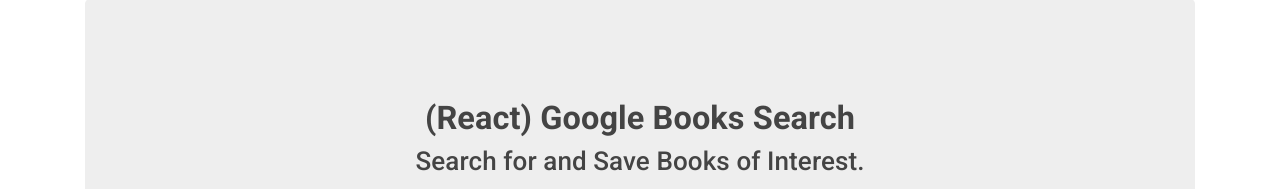
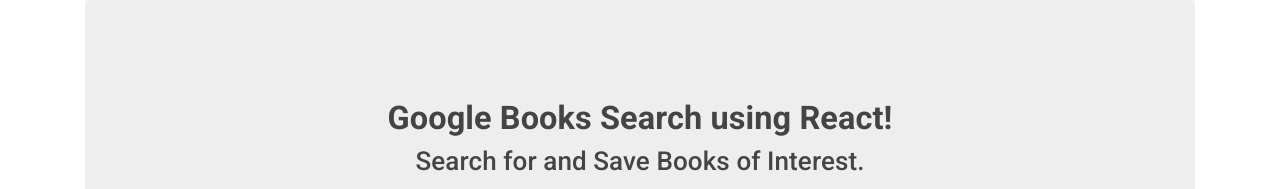
Before and after one commit to Karen-O94/Google-Books-Search, a React (Create React App) app in the folder client/: page /saved in a window 1280 px wide. Shown: the part 113-302 px from the top of the page. Built offline with nearby package versions, Linux system fonts and the light colour scheme; no server answers.

Commit message:
amending headings in saved page

```diff
--- a/client/src/pages/Saved.js
+++ b/client/src/pages/Saved.js
@@ -37,7 +37,7 @@
           <Col size="md-12">
             <Jumbotron>
               <h1 className="text-center">
-                <strong>(React) Google Books Search</strong>
+                <strong>Google Books Search using React!</strong>
               </h1>
               <h2 className="text-center">Search for and Save Books of Interest.</h2>
             </Jumbotron>
```
